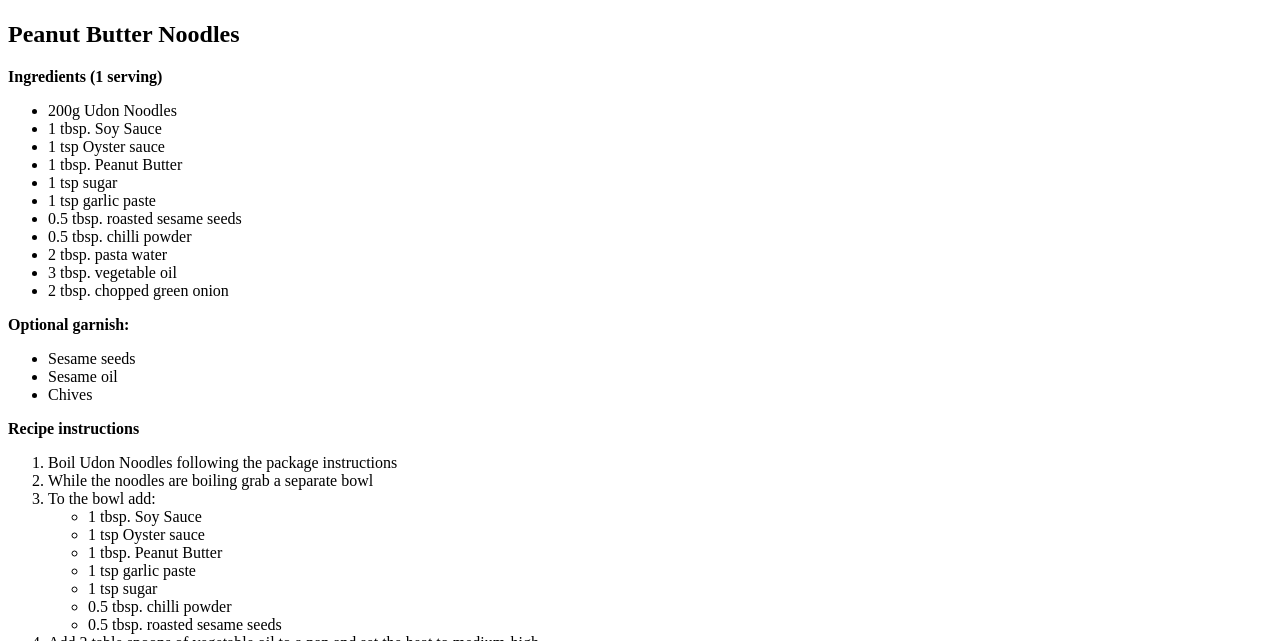
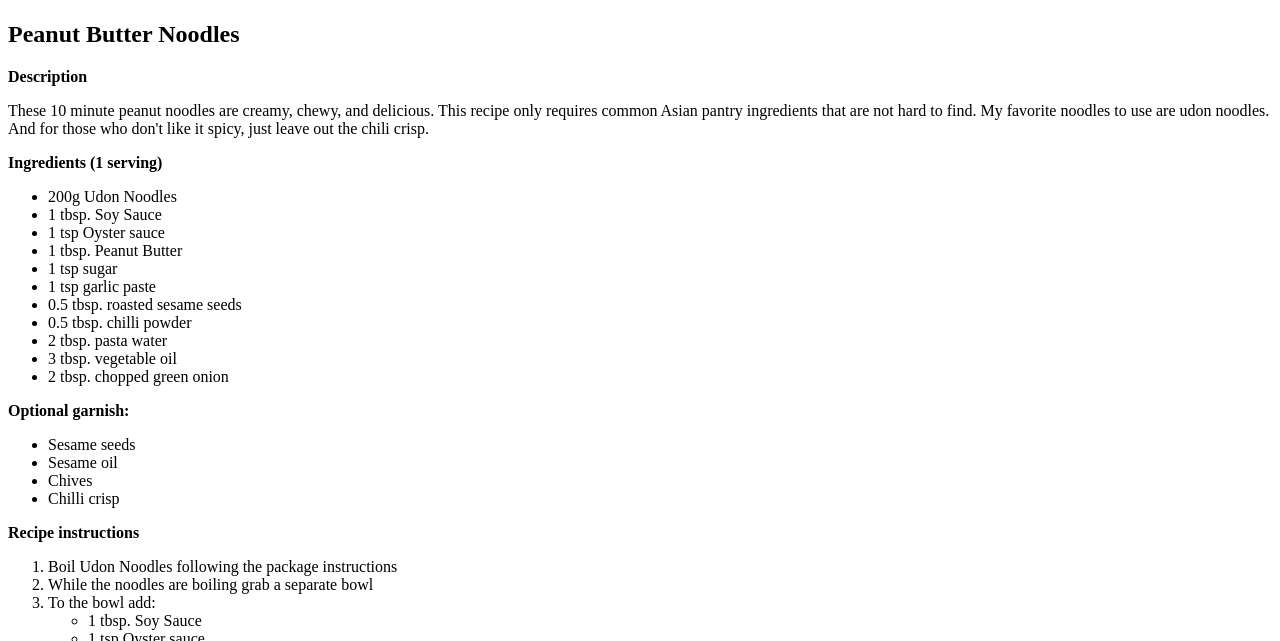
Before and after one commit to AdrianChojnowski/odin-recipes, a plain HTML site: page recipes/peanut_butter_noodles.html in a window 1280 px wide. Shown: the part 311-952 px from the top of the page. Drawn offline with Linux system fonts and the light colour scheme.

Commit message:
Final version of Index and peanut_butter_noodles recipe

```diff
--- a/recipes/peanut_butter_noodles.html
+++ b/recipes/peanut_butter_noodles.html
@@ -8,6 +8,11 @@
         <div>
         <img src="https://img.youtube.com/vi/0UgfN8vB29U/sddefault.jpg">
         <h2>Peanut Butter Noodles</h2>
+        <b>Description</b>
+        <p>These 10 minute peanut noodles are creamy, chewy, and delicious.
+        This recipe only requires common Asian pantry ingredients that are not hard to find.
+        My favorite noodles to use are udon noodles.
+        And for those who don't like it spicy, just leave out the chili crisp.</p>
         <b>Ingredients (1 serving)</b>
         <ul>
             <li>200g Udon Noodles</li>
@@ -22,11 +27,14 @@
             <li>3 tbsp. vegetable oil</li>
             <li>2 tbsp. chopped green onion</li>
         </ul>
+        </div>
+        <div>
         <b>Optional garnish:</b>
             <ul>
                 <li>Sesame seeds</li>
                 <li>Sesame oil</li>
                 <li>Chives</li>
+                <li>Chilli crisp</li>
             </ul
         </div>
         <b>Recipe instructions</b>
```
Also changed, not shown: index.html (+1 -0 lines).
